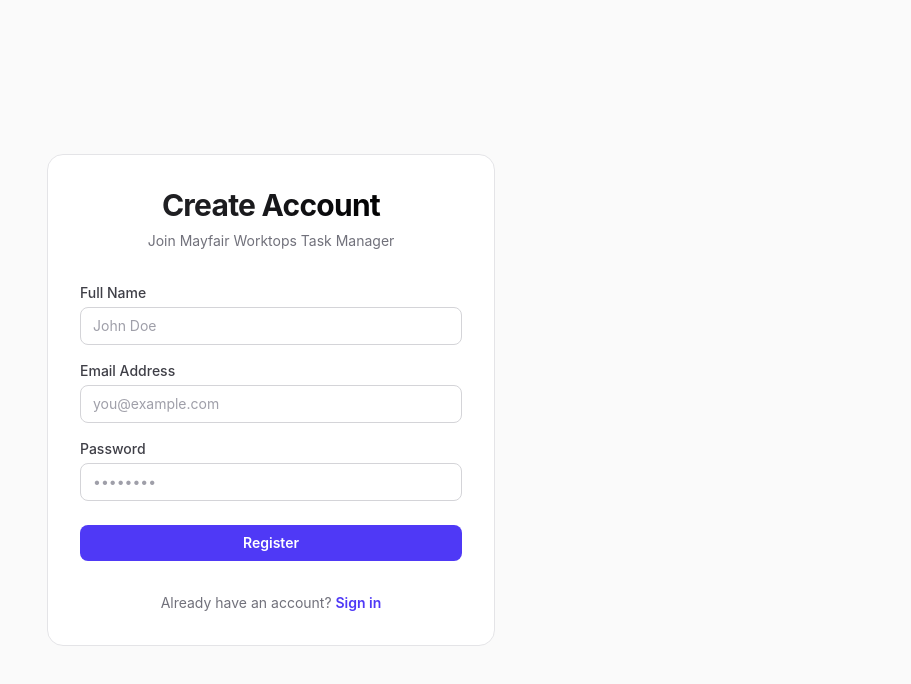
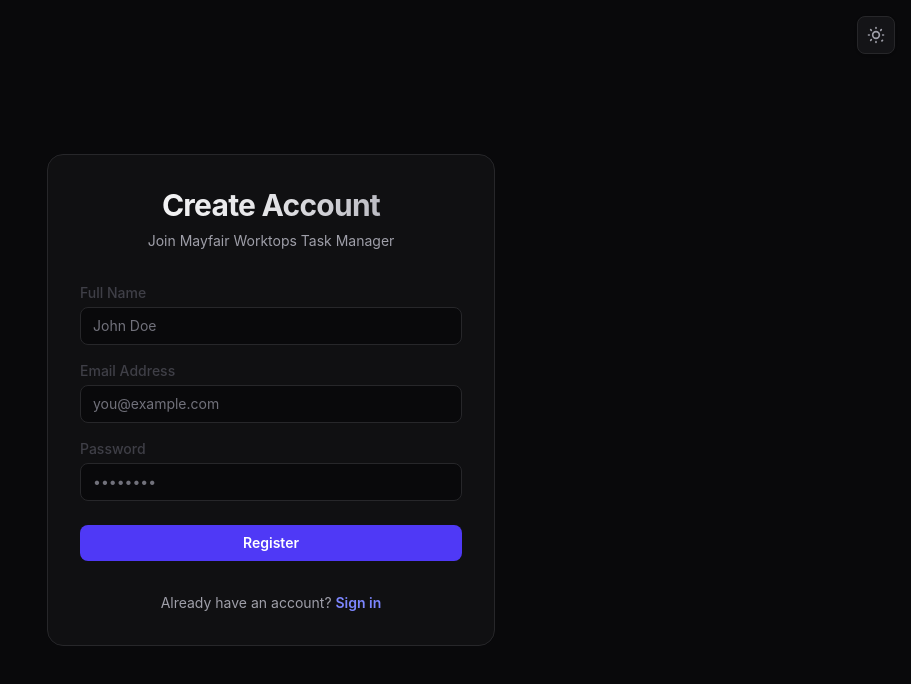
Before and after one commit to nikhilpnath/task-management-app, a React (Vite) app in the folder client/: page /register in a window 1280 px wide. Shown: the top 684 px of the page, without its empty margins (369-1280 px from the left). Built offline with nearby package versions, Linux system fonts and the light colour scheme.

Commit message:
refactor: move navbar to common components andcreate reusable theme toggle component

```diff
--- a/client/src/components/Navbar.tsx
+++ b/client/src/components/common/Navbar.tsx
@@ -1,7 +1,8 @@
-import React, { useEffect, useState } from 'react';
+import React, { useState } from 'react';
 import { Link, useNavigate, useLocation } from 'react-router';
 import { useAppDispatch, useAppSelector } from '@/store/store';
 import { logout } from '@/store/slices/authSlice';
+import ThemeToggle from './ThemeToggle';
 
 const Navbar: React.FC = () => {
   const dispatch = useAppDispatch();
@@ -9,32 +10,8 @@
   const location = useLocation();
   const { user } = useAppSelector((state) => state.auth);
 
-  // Theme state
-  const [theme, setTheme] = useState<'dark' | 'light'>('dark');
   // Mobile menu state
   const [isMobileMenuOpen, setIsMobileMenuOpen] = useState(false);
-
-  // Initialize theme
-  useEffect(() => {
-    const savedTheme = (localStorage.getItem('theme') as 'dark' | 'light') || 'dark';
-    setTheme(savedTheme);
-    if (savedTheme === 'dark') {
-      document.documentElement.classList.add('dark');
-    } else {
-      document.documentElement.classList.remove('dark');
-    }
-  }, []);
-
-  const toggleTheme = () => {
-    const nextTheme = theme === 'dark' ? 'light' : 'dark';
-    setTheme(nextTheme);
-    localStorage.setItem('theme', nextTheme);
-    if (nextTheme === 'dark') {
-      document.documentElement.classList.add('dark');
-    } else {
-      document.documentElement.classList.remove('dark');
-    }
-  };
 
   const handleSignOut = () => {
     dispatch(logout());
@@ -89,26 +66,12 @@
               )}
 
               {/* Theme Toggle Button */}
-              <button
-                onClick={toggleTheme}
-                className="p-2 rounded-lg border border-zinc-200 dark:border-zinc-800 text-zinc-500 dark:text-zinc-400 hover:bg-zinc-100 dark:hover:bg-zinc-800 transition-colors"
-                title={theme === 'dark' ? 'Switch to Light Mode' : 'Switch to Dark Mode'}
-              >
-                {theme === 'dark' ? (
-                  <svg className="w-5 h-5" fill="none" viewBox="0 0 24 24" stroke="currentColor" strokeWidth={2}>
-                    <path strokeLinecap="round" strokeLinejoin="round" d="M12 3v1m0 16v1m9-9h-1M4 12H3m15.364-6.364l-.707.707M6.343 17.657l-.707.707m0-12.728l.707.707m12.728 12.728l.707-.707M12 8a4 4 0 100 8 4 4 0 000-8z" />
-                  </svg>
-                ) : (
-                  <svg className="w-5 h-5" fill="none" viewBox="0 0 24 24" stroke="currentColor" strokeWidth={2}>
-                    <path strokeLinecap="round" strokeLinejoin="round" d="M20.354 15.354A9 9 0 018.646 3.646 9.003 9.003 0 0012 21a9.003 9.003 0 008.354-5.646z" />
-                  </svg>
-                )}
-              </button>
+              <ThemeToggle />
 
               {user && (
                 <button
-                  onClick={handleSignOut}
-                  className="hidden sm:inline-flex rounded-lg border border-zinc-200 dark:border-zinc-800 bg-white dark:bg-zinc-950 px-4 py-2 text-sm font-semibold hover:bg-zinc-50 dark:hover:bg-zinc-900 hover:text-red-600 dark:hover:text-red-400 transition-colors text-zinc-700 dark:text-white"
+                   onClick={handleSignOut}
+                   className="hidden sm:inline-flex rounded-lg border border-zinc-200 dark:border-zinc-800 bg-white dark:bg-zinc-950 px-4 py-2 text-sm font-semibold hover:bg-zinc-50 dark:hover:bg-zinc-900 hover:text-red-600 dark:hover:text-red-400 transition-colors text-zinc-700 dark:text-white"
                 >
                   Sign Out
                 </button>
@@ -145,20 +108,8 @@
               </Link>
               <div className="flex items-center gap-2">
                 {/* Theme Toggle Button inside overlay */}
-                <button
-                  onClick={toggleTheme}
-                  className="p-2 rounded-lg border border-zinc-200 dark:border-zinc-800 text-zinc-500 dark:text-zinc-400 hover:bg-zinc-100 dark:hover:bg-zinc-800 transition-colors"
-                >
-                  {theme === 'dark' ? (
-                    <svg className="w-5 h-5" fill="none" viewBox="0 0 24 24" stroke="currentColor" strokeWidth={2}>
-                      <path strokeLinecap="round" strokeLinejoin="round" d="M12 3v1m0 16v1m9-9h-1M4 12H3m15.364-6.364l-.707.707M6.343 17.657l-.707.707m0-12.728l.707.707m12.728 12.728l.707-.707M12 8a4 4 0 100 8 4 4 0 000-8z" />
-                    </svg>
-                  ) : (
-                    <svg className="w-5 h-5" fill="none" viewBox="0 0 24 24" stroke="currentColor" strokeWidth={2}>
-                      <path strokeLinecap="round" strokeLinejoin="round" d="M20.354 15.354A9 9 0 018.646 3.646 9.003 9.003 0 0012 21a9.003 9.003 0 008.354-5.646z" />
-                    </svg>
-                  )}
-                </button>
+                <ThemeToggle />
+
                 {/* Close Button */}
                 <button
                   onClick={() => setIsMobileMenuOpen(false)}
--- /dev/null
+++ b/client/src/components/common/ThemeToggle.tsx
@@ -0,0 +1,52 @@
+import React, { useEffect, useState } from 'react';
+
+interface ThemeToggleProps {
+  className?: string;
+}
+
+const ThemeToggle: React.FC<ThemeToggleProps> = ({ className }) => {
+  const [theme, setTheme] = useState<'dark' | 'light'>('dark');
+
+  // Initialize theme
+  useEffect(() => {
+    const savedTheme = (localStorage.getItem('theme') as 'dark' | 'light') || 'dark';
+    setTheme(savedTheme);
+    if (savedTheme === 'dark') {
+      document.documentElement.classList.add('dark');
+    } else {
+      document.documentElement.classList.remove('dark');
+    }
+  }, []);
+
+  const toggleTheme = (e: React.MouseEvent) => {
+    e.stopPropagation();
+    const nextTheme = theme === 'dark' ? 'light' : 'dark';
+    setTheme(nextTheme);
+    localStorage.setItem('theme', nextTheme);
+    if (nextTheme === 'dark') {
+      document.documentElement.classList.add('dark');
+    } else {
+      document.documentElement.classList.remove('dark');
+    }
+  };
+
+  return (
+    <button
+      onClick={toggleTheme}
+      className={`p-2 rounded-lg border border-zinc-200 dark:border-zinc-800 text-zinc-500 dark:text-zinc-400 hover:bg-zinc-100 dark:hover:bg-zinc-800 transition-colors ${className || ''}`}
+      title={theme === 'dark' ? 'Switch to Light Mode' : 'Switch to Dark Mode'}
+    >
+      {theme === 'dark' ? (
+        <svg className="w-5 h-5" fill="none" viewBox="0 0 24 24" stroke="currentColor" strokeWidth={2}>
+          <path strokeLinecap="round" strokeLinejoin="round" d="M12 3v1m0 16v1m9-9h-1M4 12H3m15.364-6.364l-.707.707M6.343 17.657l-.707.707m0-12.728l.707.707m12.728 12.728l.707-.707M12 8a4 4 0 100 8 4 4 0 000-8z" />
+        </svg>
+      ) : (
+        <svg className="w-5 h-5" fill="none" viewBox="0 0 24 24" stroke="currentColor" strokeWidth={2}>
+          <path strokeLinecap="round" strokeLinejoin="round" d="M20.354 15.354A9 9 0 018.646 3.646 9.003 9.003 0 0012 21a9.003 9.003 0 008.354-5.646z" />
+        </svg>
+      )}
+    </button>
+  );
+};
+
+export default ThemeToggle;
--- a/client/src/layout/AuthLayout.tsx
+++ b/client/src/layout/AuthLayout.tsx
@@ -1,8 +1,12 @@
-import { Outlet } from "react-router"
+import { Outlet } from "react-router";
+import ThemeToggle from "@/components/common/ThemeToggle";
 
 const AuthLayout = () => {
   return (
-    <main>
+    <main className="relative min-h-screen">
+      <div className="absolute top-4 right-4 z-50">
+        <ThemeToggle className="bg-white/80 dark:bg-zinc-900/80 backdrop-blur shadow-sm" />
+      </div>
       <Outlet />
     </main>
   );
--- a/client/src/layout/MainLayout.tsx
+++ b/client/src/layout/MainLayout.tsx
@@ -1,5 +1,5 @@
 import { Outlet } from "react-router";
-import Navbar from "@/components/Navbar";
+import Navbar from "@/components/common/Navbar";
 
 const MainLayout = () => {
   return (
```
